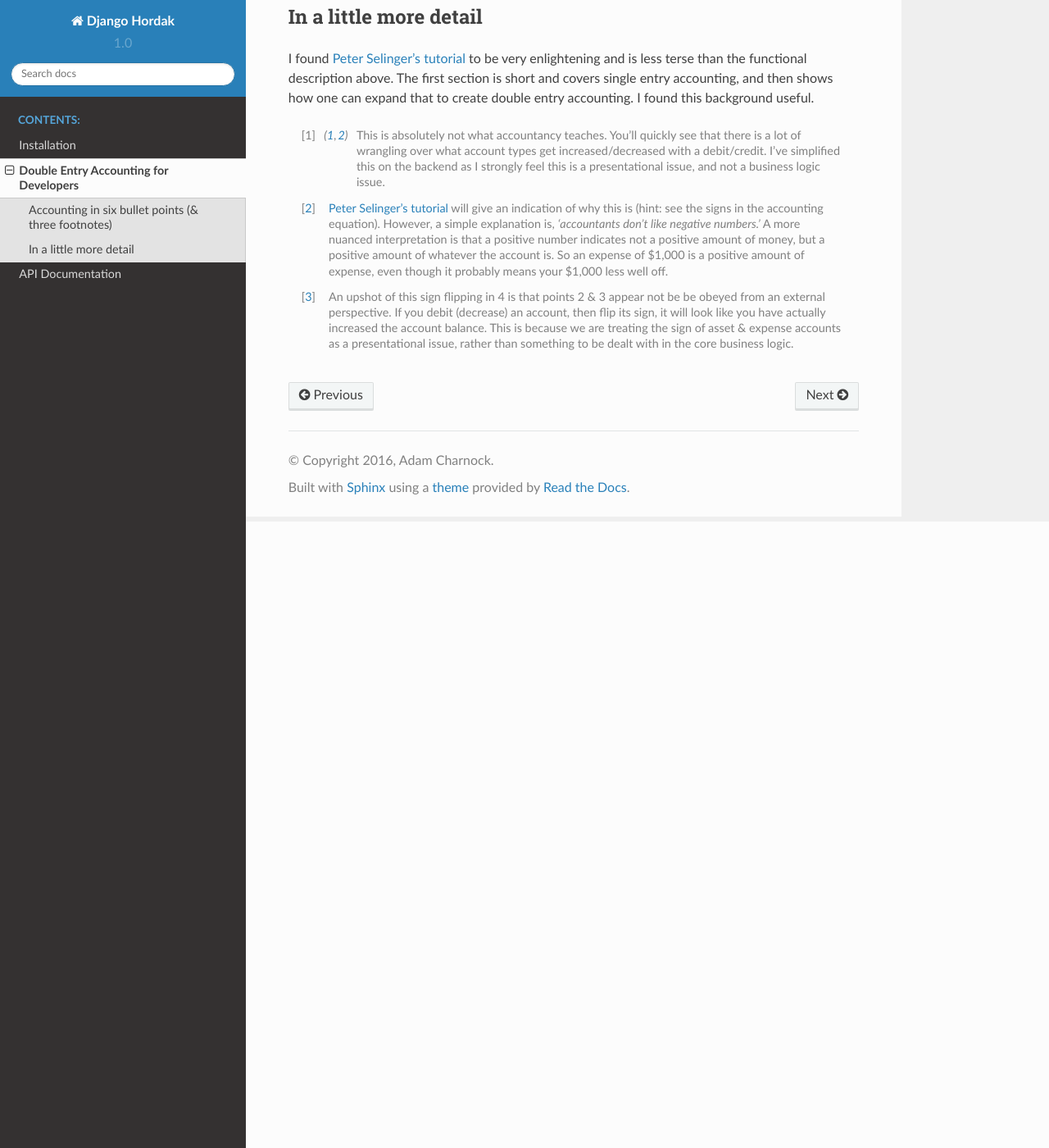
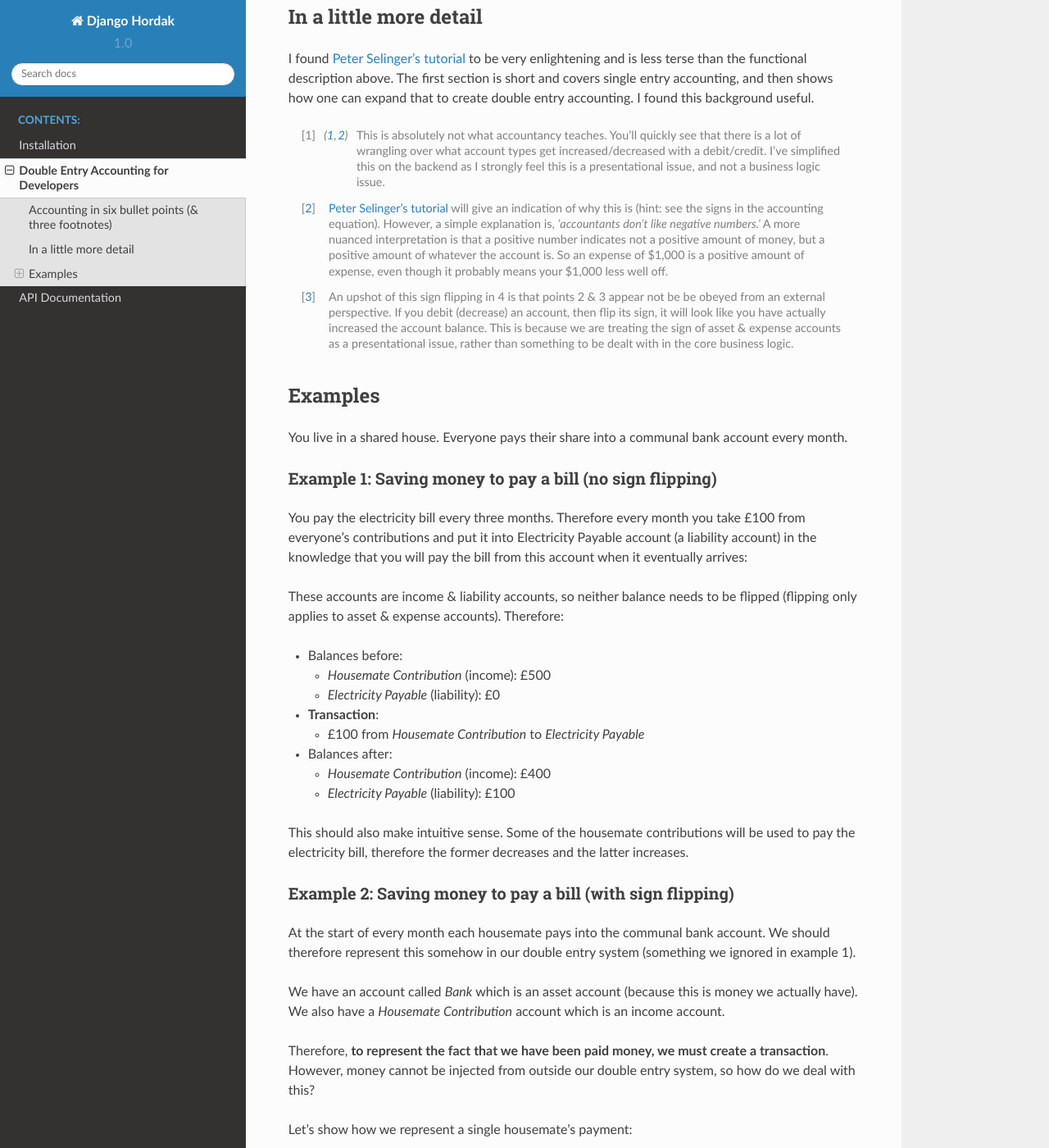
Before and after one commit to adamcharnock/django-hordak, a Sphinx documentation site: the page built from docs/accounting-for-developers.rst, in a window 1280 px wide and 1400 px high, scrolled down 764 px. Shown: the whole window at 82% size. Built offline with Sphinx 7.4.7 and the Read the Docs theme 2.0.0, drawn with Linux system fonts in a browser that asks for light colours; some of the changed text lies outside the part shown.

Commit message:
Work on docs

```diff
--- a/docs/accounting-for-developers.rst
+++ b/docs/accounting-for-developers.rst
@@ -51,3 +51,70 @@ entry accounting. I found this background useful.
         If you debit (decrease) an account, then flip its sign, it will look like you have actually increased the
         account balance. This is because we are treating the sign of asset & expense accounts as a presentational issue,
         rather than something to be dealt with in the core business logic.
+
+
+Examples
+--------
+
+You live in a shared house. Everyone pays their share into a communal bank account
+every month.
+
+Example 1: Saving money to pay a bill (no sign flipping)
+~~~~~~~~~~~~~~~~~~~~~~~~~~~~~~~~~~~~~~~~~~~~~~~~~~~~~~~~
+
+You pay the electricity bill every three months. Therefore every month you take £100
+from everyone's contributions and put it into Electricity Payable account (a liability
+account) in the knowledge that you will pay the bill from this account when it eventually arrives:
+
+These accounts are income & liability accounts, so neither balance needs to be flipped (flipping
+only applies to asset & expense accounts). Therefore:
+
+* Balances before:
+
+  * *Housemate Contribution* (income): £500
+  * *Electricity Payable* (liability): £0
+
+* **Transaction**:
+
+  * £100 from *Housemate Contribution* to *Electricity Payable*
+
+* Balances after:
+
+  * *Housemate Contribution* (income): £400
+  * *Electricity Payable* (liability): £100
+
+This should also make intuitive sense. Some of the housemate contributions will be used to pay the electricity
+bill, therefore the former decreases and the latter increases.
+
+Example 2: Saving money to pay a bill (with sign flipping)
+~~~~~~~~~~~~~~~~~~~~~~~~~~~~~~~~~~~~~~~~~~~~~~~~~~~~~~~~~~
+
+At the start of every month each housemate pays into the communal bank account. We
+should therefore represent this somehow in our double entry system (something we ignored in
+example 1).
+
+We have an account called *Bank* which is an asset account (because this is money
+we actually have). We also have a *Housemate Contribution* account which is an
+income account.
+
+Therefore, **to represent the fact that we have been paid money, we must create a transaction**.
+However, money cannot be injected from outside our double entry system, so how do we deal with this?
+
+Let's show how we represent a single housemate's payment:
+
+* Balances before:
+
+  * *Bank* (asset): £0
+  * *Housemate Contribution* (income): £0
+
+* **Transaction:**
+
+  * £500 from *Bank* to *Housemate Contribution*
+
+* Balances after:
+
+  * *Bank* (asset): -£500 * -1 = **£500**
+  * *Housemate Contribution*  (income): £500
+
+Because the bank account is an asset account, we flip the sign of its balance.
+**The result is that both accounts increase in value.**
```
Also changed, not shown: README.rst (+11 -137 lines), docs/notes.rst (added, +11 -0 lines), 1 other file.
